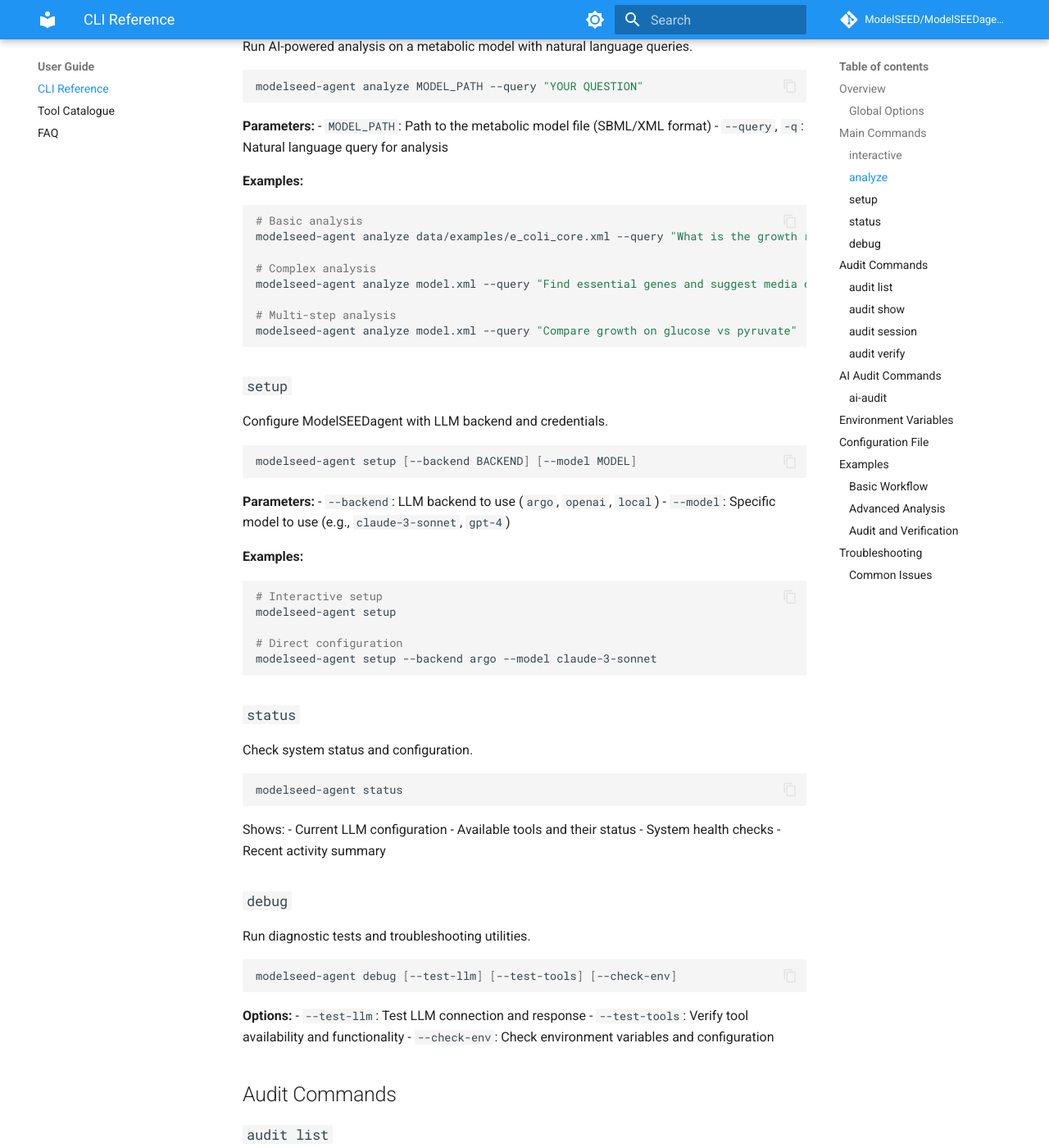
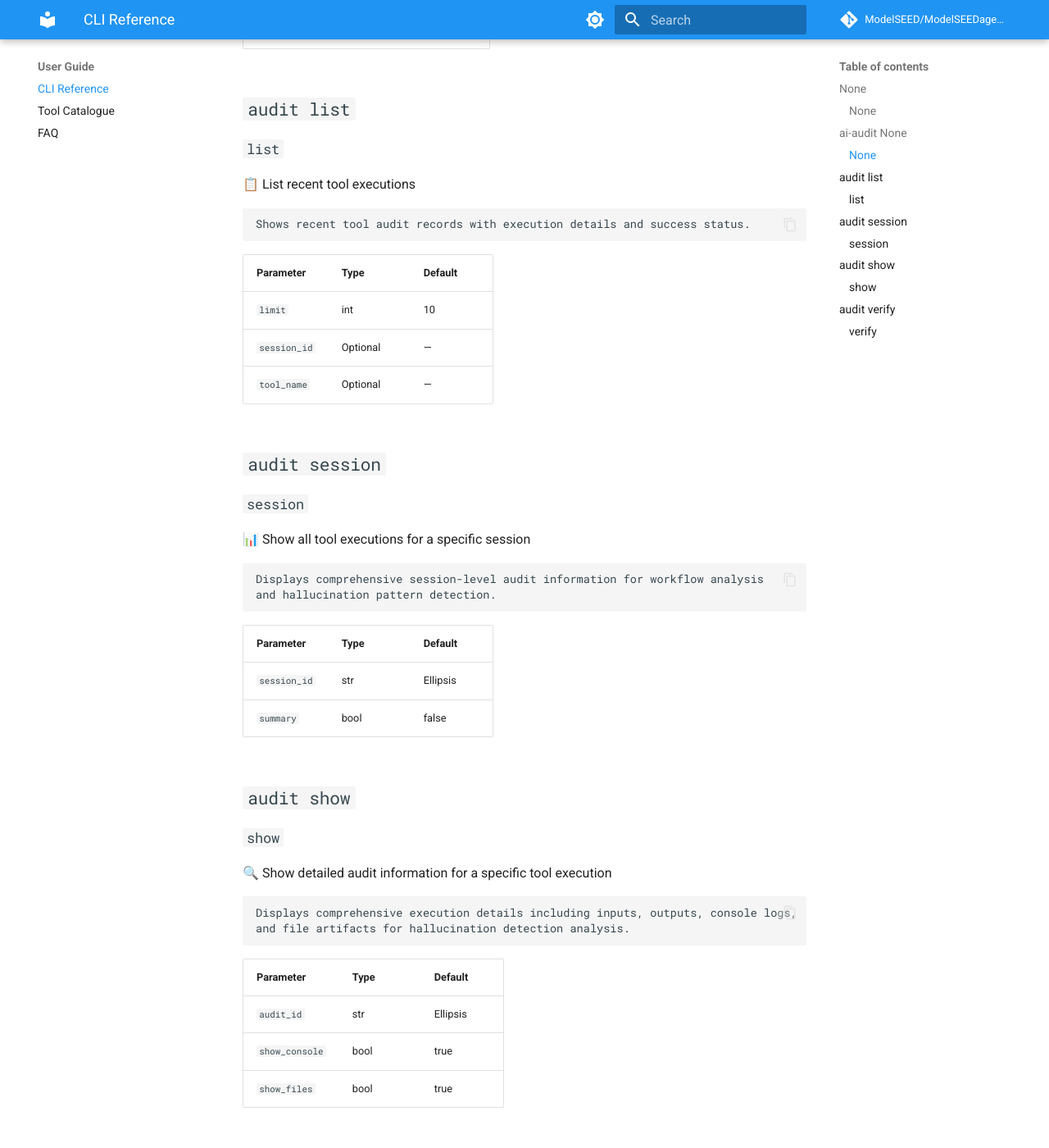
Before and after one commit to jplfaria/ModelSEEDagent, an MkDocs documentation site: the page built from docs/user-guide/cli-reference.md, in a window 1280 px wide and 1400 px high, scrolled down 1003 px. Shown: the whole window at 82% size. Built offline with MkDocs 1.6.1 and Material for MkDocs 9.7.7, drawn with Linux system fonts in a browser that asks for light colours; a script that is not in the unit is left out; comment, search, counter and statistics services are not loaded; some of the changed text lies outside the part shown.

````diff
--- a/docs/user-guide/cli-reference.md
+++ b/docs/user-guide/cli-reference.md
@@ -1,274 +1,91 @@
 # CLI Reference
 
-ModelSEEDagent provides a comprehensive command-line interface for metabolic modeling tasks.
+This page is auto-generated from the Typer app; do not edit manually.
 
-## Overview
+## `None`
 
-```bash
-modelseed-agent [OPTIONS] COMMAND [ARGS]...
-```
+### `None`
 
-### Global Options
-- `--help`: Show help message and exit
-- `--version`: Show version and exit
-- `--debug`: Enable debug mode
-- `--quiet`: Suppress informational output
+🔄 Quick switch between LLM backends
 
-## Main Commands
+    Examples:
+      modelseed-agent switch argo              # Switch to Argo with default gpt4o
+      modelseed-agent switch argo --model gpto1  # Switch to Argo with gpt-o1
+      modelseed-agent switch openai           # Switch to OpenAI with default
+      modelseed-agent switch local            # Switch to local LLM
 
-### `interactive`
-Launch the interactive natural language interface for conversational metabolic modeling.
+| Parameter | Type | Default |
+| --- | --- | --- |
+| `backend` | str | Ellipsis |
+| `model` | str | — |
 
-```bash
-modelseed-agent interactive
-```
+## `ai-audit None`
 
-**Example Session:**
-```
-> Load the E. coli model and analyze growth
-> Find essential genes
-> What media components are required for growth?
-```
+### `None`
 
-### `analyze`
-Run AI-powered analysis on a metabolic model with natural language queries.
+🎮 Launch interactive audit exploration mode
 
-```bash
-modelseed-agent analyze MODEL_PATH --query "YOUR QUESTION"
-```
+    Interactive interface for browsing AI workflows, analyzing reasoning
+    patterns, and performing verification across multiple workflows.
 
-**Parameters:**
-- `MODEL_PATH`: Path to the metabolic model file (SBML/XML format)
-- `--query`, `-q`: Natural language query for analysis
+| Parameter | Type | Default |
+| --- | --- | --- |
+| `logs_dir` | str | logs |
 
-**Examples:**
-```bash
-# Basic analysis
-modelseed-agent analyze data/examples/e_coli_core.xml --query "What is the growth rate?"
+## `audit list`
 
-# Complex analysis
-modelseed-agent analyze model.xml --query "Find essential genes and suggest media optimizations"
+### `list`
 
-# Multi-step analysis
-modelseed-agent analyze model.xml --query "Compare growth on glucose vs pyruvate"
-```
+📋 List recent tool executions
 
-### `setup`
-Configure ModelSEEDagent with LLM backend and credentials.
+    Shows recent tool audit records with execution details and success status.
 
-```bash
-modelseed-agent setup [--backend BACKEND] [--model MODEL]
-```
+| Parameter | Type | Default |
+| --- | --- | --- |
+| `limit` | int | 10 |
+| `session_id` | Optional | — |
+| `tool_name` | Optional | — |
 
-**Parameters:**
-- `--backend`: LLM backend to use (`argo`, `openai`, `local`)
-- `--model`: Specific model to use (e.g., `claude-3-sonnet`, `gpt-4`)
+## `audit session`
 
-**Examples:**
-```bash
-# Interactive setup
-modelseed-agent setup
+### `session`
 
-# Direct configuration
-modelseed-agent setup --backend argo --model claude-3-sonnet
-```
+📊 Show all tool executions for a specific session
 
-### `status`
-Check system status and configuration.
+    Displays comprehensive session-level audit information for workflow analysis
+    and hallucination pattern detection.
 
-```bash
-modelseed-agent status
-```
+| Parameter | Type | Default |
+| --- | --- | --- |
+| `session_id` | str | Ellipsis |
+| `summary` | bool | false |
 
-Shows:
-- Current LLM configuration
-- Available tools and their status
-- System health checks
-- Recent activity summary
+## `audit show`
 
-### `debug`
-Run diagnostic tests and troubleshooting utilities.
+### `show`
 
-```bash
-modelseed-agent debug [--test-llm] [--test-tools] [--check-env]
-```
+🔍 Show detailed audit information for a specific tool execution
 
-**Options:**
-- `--test-llm`: Test LLM connection and response
-- `--test-tools`: Verify tool availability and functionality
-- `--check-env`: Check environment variables and configuration
+    Displays comprehensive execution details including inputs, outputs, console logs,
+    and file artifacts for hallucination detection analysis.
 
-## Audit Commands
+| Parameter | Type | Default |
+| --- | --- | --- |
+| `audit_id` | str | Ellipsis |
+| `show_console` | bool | true |
+| `show_files` | bool | true |
 
-### `audit list`
-List recent tool execution audits.
+## `audit verify`
 
-```bash
-modelseed-agent audit list [--limit N] [--session-id ID] [--tool-name NAME]
-```
+### `verify`
 
-**Parameters:**
-- `--limit`: Number of audits to show (default: 10)
-- `--session-id`: Filter by session ID
-- `--tool-name`: Filter by tool name
+🔍 Verify tool execution for potential hallucinations
 
-### `audit show`
-Display detailed audit information for a specific execution.
+    Performs automated checks to detect discrepancies between tool claims
+    and actual execution results, helping identify AI hallucinations.
 
-```bash
-modelseed-agent audit show AUDIT_ID [--show-console] [--show-files]
-```
-
-**Parameters:**
-- `AUDIT_ID`: The audit ID to inspect
-- `--show-console`: Include console output
-- `--show-files`: Show file operations
-
-### `audit session`
-Analyze all audits from a specific session.
-
-```bash
-modelseed-agent audit session SESSION_ID [--summary]
-```
-
-**Parameters:**
-- `SESSION_ID`: Session ID to analyze
-- `--summary`: Show summary statistics only
-
-### `audit verify`
-Verify audit integrity and claims.
-
-```bash
-modelseed-agent audit verify AUDIT_ID [--check-files] [--check-claims]
-```
-
-**Parameters:**
-- `AUDIT_ID`: Audit ID to verify
-- `--check-files`: Verify file operations
-- `--check-claims`: Validate AI reasoning claims
-
-## AI Audit Commands
-
-### `ai-audit`
-Analyze AI reasoning and decision-making patterns.
-
-```bash
-modelseed-agent ai-audit [--logs-dir DIR]
-```
-
-**Parameters:**
-- `--logs-dir`: Directory containing logs to analyze
-
-Shows:
-- Reasoning chain analysis
-- Tool selection patterns
-- Decision confidence scores
-- Potential hallucination detection
-
-## Environment Variables
-
-ModelSEEDagent respects the following environment variables:
-
-```bash
-# LLM Configuration
-OPENAI_API_KEY=your_openai_key
-ARGO_GATEWAY_URL=https://your-argo-gateway.com
-ARGO_API_KEY=your_argo_key
-
-# Debug Settings
-MODELSEED_DEBUG_LEVEL=INFO
-MODELSEED_DEBUG_TOOLS=true
-MODELSEED_LOG_LLM_INPUTS=false
-
-# Performance
-MODELSEED_CACHE_ENABLED=true
-MODELSEED_PARALLEL_TOOLS=true
-```
-
-## Configuration File
-
-ModelSEEDagent looks for configuration in `~/.modelseed/config.yaml`:
-
-```yaml
-llm:
-  backend: argo
-  model: claude-3-sonnet
-  temperature: 0.1
-
-tools:
-  cobra:
-    solver: glpk
-    tolerance: 1e-9
-
-performance:
-  cache_enabled: true
-  parallel_execution: true
-```
-
-## Examples
-
-### Basic Workflow
-```bash
-# 1. Setup
-modelseed-agent setup --backend argo
-
-# 2. Analyze a model
-modelseed-agent analyze data/examples/e_coli_core.xml \
-  --query "What are the essential genes?"
-
-# 3. Interactive exploration
-modelseed-agent interactive
-```
-
-### Advanced Analysis
-```bash
-# Multi-step analysis with specific questions
-modelseed-agent analyze model.xml --query \
-  "1. Find the growth rate on glucose
-   2. Identify essential genes
-   3. Suggest minimal media composition
-   4. Compare with pyruvate growth"
-
-# Debug mode for troubleshooting
-modelseed-agent --debug analyze model.xml \
-  --query "Why is growth rate zero?"
-```
-
-### Audit and Verification
-```bash
-# List recent activities
-modelseed-agent audit list --limit 20
-
-# Inspect specific execution
-modelseed-agent audit show abc123 --show-console
-
-# Verify AI reasoning
-modelseed-agent ai-audit
-```
-
-## Troubleshooting
-
-### Common Issues
-
-**LLM Connection Failed:**
-```bash
-modelseed-agent debug --test-llm
-modelseed-agent setup --backend argo
-```
-
-**Tool Not Found:**
-```bash
-modelseed-agent status
-modelseed-agent debug --test-tools
-```
-
-**Import Errors:**
-```bash
-modelseed-agent debug --check-env
-pip install -e .[all]
-```
-
-For more help, see the [Troubleshooting Guide](../troubleshooting.md) or run:
-```bash
-modelseed-agent --help
-```
+| Parameter | Type | Default |
+| --- | --- | --- |
+| `audit_id` | str | Ellipsis |
+| `check_files` | bool | true |
+| `check_claims` | bool | true |
````
Also changed, not shown: 4 other files.
